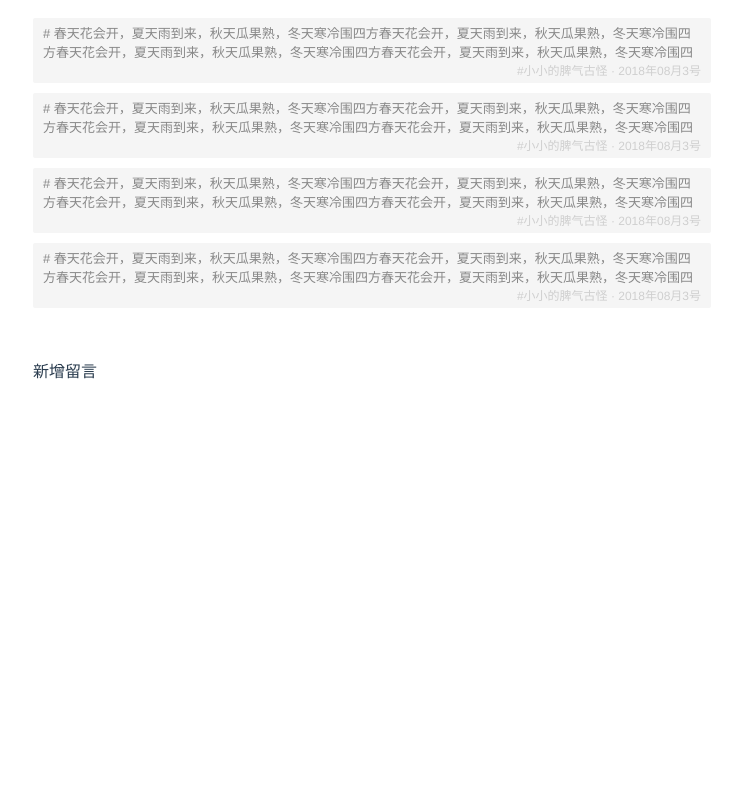
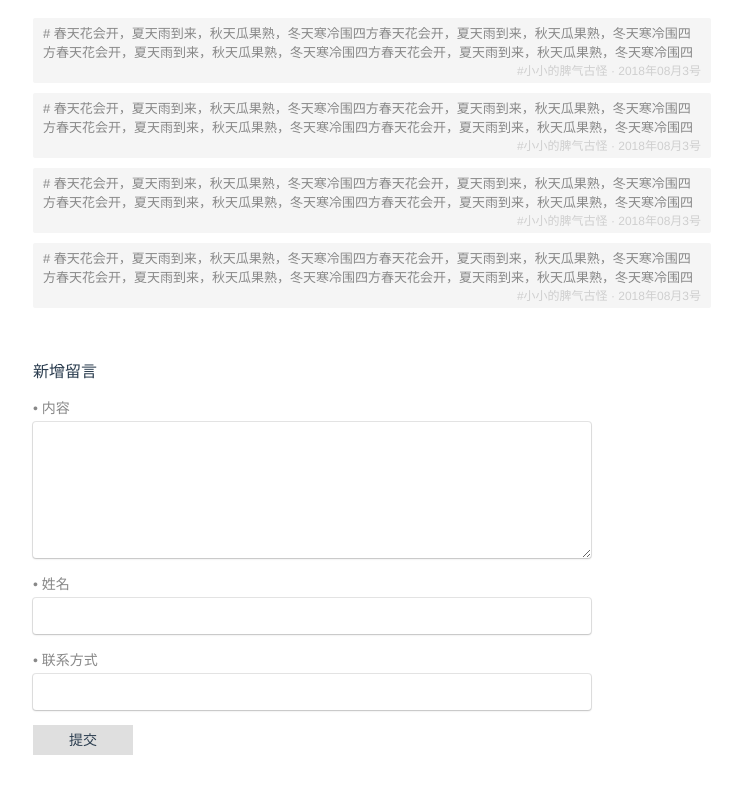
Before and after one commit to scolleen/blog_frontend, a Vue app: page /about/index in a window 1280 px wide. Shown: the part 498-1292 px from the top of the page, without its empty margins (268-999 px from the left). Before the commit the page ends 975 px from the top, so only its background shows below. Built offline with nearby package versions, Linux system fonts and the light colour scheme; what mavon-editor, vue-resource would draw is missing.

Commit message:
Added:完善关于页面的留言功能

```diff
--- a/src/App.vue
+++ b/src/App.vue
@@ -1,7 +1,12 @@
 <template>
   <div id="app">
     <transition name="pop-in">
-      <router-view/>
+      <keep-alive>
+        <router-view v-if="$route.meta.keepAlive"></router-view>
+      </keep-alive>
+    </transition>
+    <transition name="pop-in">
+      <router-view v-if="!$route.meta.keepAlive"></router-view>
     </transition>
   </div>
 </template>
@@ -18,24 +23,28 @@ export default {
 </script>
 
 <style>
-@import './common/style/global.less';
+@import "./common/style/global.less";
 * {
   padding: 0;
   margin: 0;
 }
 #app {
-  font-family: 'Avenir', Helvetica, Arial, sans-serif;
+  font-family: "Avenir", Helvetica, Arial, sans-serif;
   -webkit-font-smoothing: antialiased;
   -moz-osx-font-smoothing: grayscale;
   color: #2c3e50;
   height: 100%;
 }
-body, div, p, h1 {
+body,
+div,
+p,
+h1 {
   box-sizing: border-box;
   padding: 0;
   margin: 0;
 }
-.pop-in-enter-active, .pop-in-leave-active {
+.pop-in-enter-active,
+.pop-in-leave-active {
   position: absolute;
   top: 0;
   bottom: 0;
--- a/src/layouts/about/Index.vue
+++ b/src/layouts/about/Index.vue
@@ -31,11 +31,40 @@
         </div>
       </div>
       <div class="form-item">
-        新增留言
+        <p>新增留言</p>
+        <div class="form-input">
+          <label>• 内容</label>
+          <textarea class="input-content" v-model="comment.content"></textarea>
+        </div>
+        <div class="form-input">
+          <label>• 姓名</label>
+          <input class="input-content" v-model="comment.name"/>
+        </div>
+        <div class="form-input">
+          <label>• 联系方式</label>
+          <input class="input-content" v-model="comment.contact"/>
+        </div>
+        <div class="form-input">
+          <div class="submit">提交</div>
+        </div>
       </div>
     </div>
   </article>
 </template>
+
+<script>
+export default {
+  data () {
+    return {
+      comment: {
+        content: '',
+        name: '',
+        contact: ''
+      }
+    }
+  }
+}
+</script>
 
 <style lang="less" scoped>
 .form-container {
@@ -50,6 +79,48 @@
     padding: 5px 30px 15px;
     cursor: pointer;
     margin-bottom: 30px;
+    .form-input {
+      width: 100%;
+      margin: 15px auto;
+      label {
+        display: block;
+        color: #888;
+        font-size: 14px;
+        margin: 5px 0;
+      }
+      .input-content {
+        display: block;
+        width: 80%;
+        border-color: #eee;
+        outline: none;
+        border: 0;
+        padding: 8px;
+        border-radius: 3px;
+        box-shadow: 0 0 0 1px rgba(0,0,0,.1), 0 1px 2px 0 rgba(0,0,0,.16);
+        &:hover {
+          box-shadow: 0 0 0 1px rgba(0,0,0,.1), 0 2px 6px 0 rgba(0,0,0,.16);
+        }
+      }
+      textarea {
+        height: 120px;
+        overflow: scroll;
+      }
+      input {
+        height: 20px;
+      }
+      .submit {
+        width: 100px;
+        display: inline-block;
+        line-height: 1;
+        padding: 8px 0;
+        font-size: 14px;
+        text-align: center;
+        background: #dfdfdf;
+        &:hover {
+          background: #bbbbbb
+        }
+      }
+    }
     h2 {
       color: #dfdfdf;
     }
--- a/src/layouts/post/Index.vue
+++ b/src/layouts/post/Index.vue
@@ -3,7 +3,7 @@
     <nav-bar></nav-bar>
     <div class="panel-container" v-loading="loading">
       <div class="nav">
-        <aside>
+        <aside @click="$router.push('/')">
           <div class="face">
             <img src="https://thirdwx.qlogo.cn/mmopen/vi_32/Q0j4TwGTfTI6BKsVQhI5MQvQW6iaicfibMkZPORDG28mnofAOLiaiciactA6qQc9U18S8qQFb7IiacvvkK30ZSalBdmOg/0" width="100%"/>
           </div>
--- a/src/router/post.js
+++ b/src/router/post.js
@@ -7,7 +7,10 @@ export default [
   {
     path: '/post/index',
     name: 'PostIndex',
-    component: Index
+    component: Index,
+    meta: {
+      keepAlive: true
+    }
   }, {
     path: '/post/detail/:id',
     name: 'PostDetail',
```
Also changed, not shown: src/components/HelloWorld.vue (deleted, +0 -60 lines), 1 other file (tests, documents, lock files or other folders).
